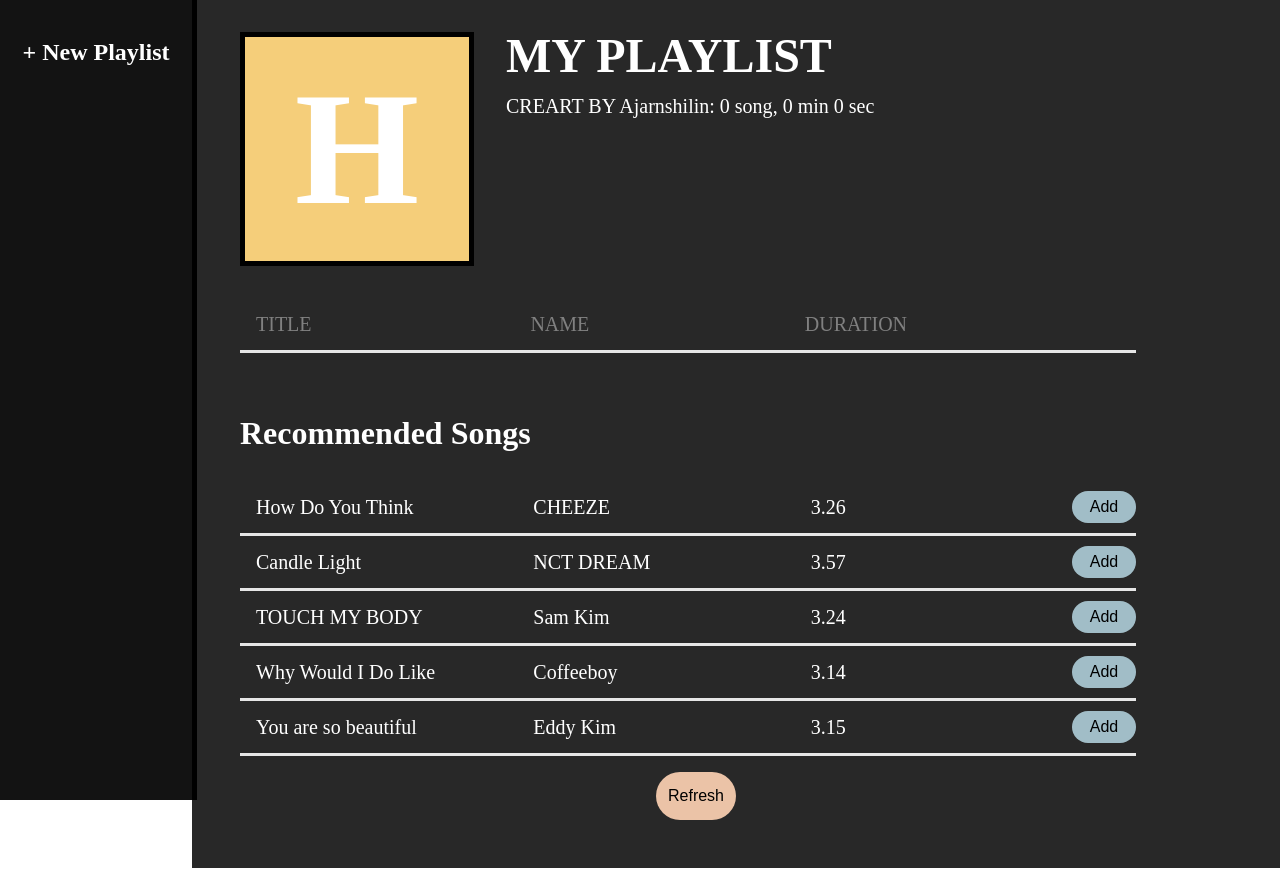
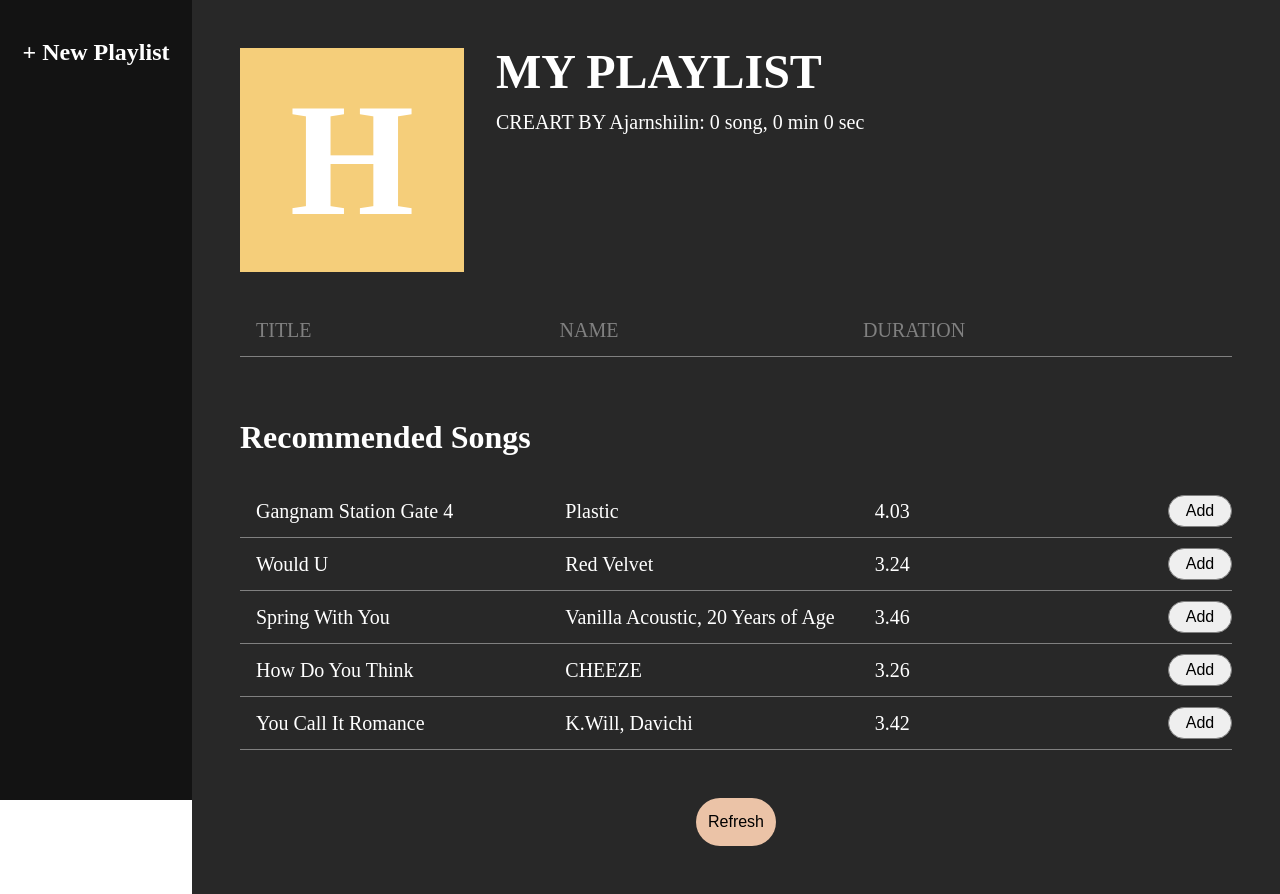
Before and after one commit to Ajarnshilin/DII-playlist, a React (Create React App) app: page / in a window 1280 px wide. Before the commit the page ends 868 px from the top, so only its background shows below. Built offline with nearby package versions, Linux system fonts and the light colour scheme.

Commit message:
ADD hell commit

```diff
--- a/src/components/Button/AddSong.js
+++ b/src/components/Button/AddSong.js
@@ -4,13 +4,12 @@ import { ListContextV2 } from '../../context/ListContextV2'
 import { AddTime } from '../../util/AddTime'
 
 const SongContainer = styled.div`
-  width: 70vw;
   display: flex;
   flex-direction: row;
   justify-content: center;
   align-items: center;
   /* margin-top: 0.5rem; */
-  border-bottom: solid #e6e6e6;
+  border-bottom: 1px solid grey;
   flex: 0.5;
   display: flex;
 `
@@ -34,8 +33,7 @@ const SongDuration = styled.div`
 const Add = styled.button`
   height: 2rem;
   width: 4rem;
-  background-color: #a1bdc7;
-  border: 0;
+  border: 1px solid grey;
   color: black;
   font-size: 1rem;
   outline: none;
--- a/src/components/Button/RemoveSong.js
+++ b/src/components/Button/RemoveSong.js
@@ -4,13 +4,12 @@ import { ListContextV2 } from '../../context/ListContextV2'
 import { SubtractTime } from '../../util/SubtractTime'
 
 const SongContainer = styled.div`
-  width: 70vw;
   display: flex;
   flex-direction: row;
   justify-content: center;
   align-items: center;
   /* margin-top: 0.5rem; */
-  border-bottom: solid #e6e6e6;
+  border-bottom: 1px solid grey;
   flex: 0.5;
   display: flex;
 `
@@ -32,7 +31,7 @@ const SongDuration = styled.div`
 `
 
 const Remove = styled.button`
-  height: 2.5rem;
+  height: 2rem;
   width: 5rem;
   background-color: #deaead;
   border: 0;
--- a/src/components/Content/Header.js
+++ b/src/components/Content/Header.js
@@ -3,7 +3,7 @@ import styled from "styled-components";
 import { ListContextV2 } from '../../context/ListContextV2'
 
 const Head = styled.div`
-  margin: 2rem 0 2rem 0;
+  margin-bottom: 2rem;
   display: flex;
   flex-direction: row;
 
@@ -14,14 +14,12 @@ const RightHeader = styled.div`
     font-size:3rem;
     font-weight:600;
     margin-bottom: 1rem;
-    /* margin: 2rem 0 1rem 0; */
   }
 `
 const Pic = styled.div`
   width: 10rem;
   height: 10rem;
   background-color: #f5ce7a;
-  border:5px solid black;
   padding: 2rem;
 
   span {
--- a/src/components/Content/Playlist.js
+++ b/src/components/Content/Playlist.js
@@ -5,15 +5,14 @@ import songJson from "../../song.json"
 import { ListContextV2 } from '../../context/ListContextV2'
 
 const SongContainer = styled.div`
-  width: 70vw;
   display: flex;
   flex-direction: row;
   justify-content: center;
   align-items: center;
   /* margin-top: 0.5rem; */
-  border-bottom: solid #e6e6e6;
+  border-bottom: 1px solid grey;
   flex: 0.5;
-  dispay: flex;
+  display: flex;
   `
 const AddedSongTitle = styled.div`
   flex: 1;
--- a/src/components/Content/Recommend.js
+++ b/src/components/Content/Recommend.js
@@ -1,13 +1,14 @@
-import React, { useEffect } from "react";
-import songJson from "../../songV2.json"
+import React from "react";
+import songJson from "../../song.json"
 import AddSong from "../Button/AddSong";
 
 
 function Recommend(props) {
+    let RandomSongJson = Object.assign([], songJson);
 
     return (
         <>
-        {songJson.sort((a,b) => Math.random() - Math.random()).slice(0,5).map((item, key) => (
+        {RandomSongJson.sort((a,b) => Math.random() - Math.random()).slice(0,5).map((item, key) => (
             <AddSong key={key} props={item}/>
         ))}
         </>
--- a/src/components/Content/index.js
+++ b/src/components/Content/index.js
@@ -22,7 +22,7 @@ const Wrapper = styled.div`
 `;
 
 const Text = styled.div`
-  margin-left: 3rem;
+margin: 3rem 3rem 0 3rem;
   font-size: 1.25rem;
   h2 {
     font-size: 2rem;
@@ -32,12 +32,10 @@ const Text = styled.div`
   }
 `;
 const SongContainer = styled.div`
-  width: 70vw;
   display: flex;
   flex-direction: row;
   justify-content: center;
   align-items: center;
-  /* margin-top: 0.5rem; */
   border-bottom: solid #919496;
   flex: 0.5;
   display: flex;
@@ -118,7 +116,7 @@ const Refresh = styled.button`
   font-size: 1rem;
   outline: none;
   border-radius: 45px;
-  margin: 1rem;
+  margin: 3rem 3rem 3rem 3rem;
   cursor: pointer;
   &:hover {
     background-color: #c99c7d;
@@ -128,9 +126,7 @@ const Refresh = styled.button`
 const Footer = styled.div`
 display: flex;
 align-items: center;
-margin-bottom: 2rem;
 justify-content: center;
-margin-right: 5rem;
 `
 
 function Content() {
--- a/src/components/FormCreatePlaylist.js
+++ b/src/components/FormCreatePlaylist.js
@@ -31,10 +31,8 @@ const Input = styled.input`
   margin: 10px 0;
   padding: 5px 10px;
   height: 20px;
-  border: solid 3px black;
   outline: none;
   &:focus {
-    border: 1px solid #0c1737;
   }
 `;
 const Button = styled.button`
--- a/src/components/Navbar.js
+++ b/src/components/Navbar.js
@@ -11,7 +11,6 @@ const Container = styled.div`
   background-color:#131313;
   margin: 0;
   padding: 0;
-  border-right: 5px solid black;
   position: fixed;
   overflow-x: hidden;
 `;
@@ -29,8 +28,9 @@ const NewPlaylist = styled.span`
   color: #fff;
   flex-direction: column;
   justify-content: center;
-  cursor: pointer;x
+  cursor: pointer;
 `;
+
 const Close = styled.div`
   font-size:2rem;
   display: flex;
@@ -80,10 +80,8 @@ const Input = styled.input`
   margin: 10px 0;
   padding: 5px 10px;
   height: 20px;
-  border: solid 3px black;
   outline: none;
   &:focus {
-    border: 1px solid #0c1737;
   }
 `;
 
--- a/src/songV2.json
+++ /dev/null
@@ -1,242 +0,0 @@
-[
-    {
-      "id": 1,
-      "title": "Spring again",
-      "artist": "Cao Lu, Kisum, Yerin",
-      "duration": 3.57
-    },
-    {
-      "id": 2,
-      "title": "Blueberry Eyes (feat. SUGA of BTS)",
-      "artist": "MAX, SUGA",
-      "duration": 2.52
-    },
-    {
-      "id": 3,
-      "title": "A Rocket to the Moon",
-      "artist": "Gavin D",
-      "duration": 4.52
-    },
-    {
-      "id": 4,
-      "title": "Because Of You",
-      "artist": "EZ Kim",
-      "duration": 3.16
-    },
-    {
-      "id": 5,
-      "title": "Say Yes",
-      "artist": "Loco, Punch",
-      "duration": 3.39
-    },
-    {
-      "id": 6,
-      "title": "My Eyes",
-      "artist": "10cm",
-      "duration": 2.37
-    },
-    {
-      "id": 7,
-      "title": "Be With You",
-      "artist": "AKMU",
-      "duration": 3.07
-    },
-    {
-      "id": 8,
-      "title": "Soft",
-      "artist": "J_ust",
-      "duration": 3.57
-    },
-    {
-      "id": 9,
-      "title": "Bom",
-      "artist": "BOL4",
-      "duration": 3.37
-    },
-    {
-      "id": 10,
-      "title": "SoulMate",
-      "artist": "ZICO, IU",
-      "duration": 3.39
-    },
-    {
-      "id": 11,
-      "title": "How Do You Think",
-      "artist": "CHEEZE",
-      "duration": 3.26
-    },
-    {
-      "id": 12,
-      "title": "My Blossom",
-      "artist": "SOYOU",
-      "duration": 3.40
-    },
-    {
-      "id": 13,
-      "title": "Heartbeat",
-      "artist": "SURAN",
-      "duration": 3.53
-    },
-    {
-      "id": 14,
-      "title": "Spring With You",
-      "artist": "Vanilla Acoustic, 20 Years of Age",
-      "duration": 3.46
-    },
-    {
-      "id": 15,
-      "title": "Candle Light",
-      "artist": "NCT DREAM",
-      "duration": 3.57
-    },
-    {
-      "id": 16,
-      "title": "Little Star",
-      "artist": "Standing Egg",
-      "duration": 3.33
-    },
-    {
-      "id": 17,
-      "title": "Honey Tea",
-      "artist": "OOHYO",
-      "duration": 3.55
-    },
-    {
-      "id": 18,
-      "title": "Under Caffeine",
-      "artist": "Stella Jang",
-      "duration": 3.21
-    },
-    {
-      "id": 19,
-      "title": "Ring My Bell",
-      "artist": "Suzy",
-      "duration": 3.26
-    },
-    {
-      "id": 20,
-      "title": "TOUCH MY BODY",
-      "artist": "Sam Kim",
-      "duration": 3.24
-    },
-    {
-      "id": 21,
-      "title": "Pluto",
-      "artist": "Chamsom",
-      "duration": 3.56
-    },
-    {
-      "id": 22,
-      "title": "Draw The Line",
-      "artist": "1415",
-      "duration": 2.40
-    },
-    {
-      "id": 23,
-      "title": "Coffee & Tea",
-      "artist": "Eddy Kim, Solar",
-      "duration": 3.14
-    },
-    {
-      "id": 24,
-      "title": "Love Rain",
-      "artist": "YUJU",
-      "duration": 3.30
-    },
-    {
-      "id": 25,
-      "title": "Would U",
-      "artist": "Red Velvet",
-      "duration": 3.24
-    },
-    {
-      "id": 26,
-      "title": "eight",
-      "artist": "IU, SUGA",
-      "duration": 2.48
-    },
-    {
-      "id": 27,
-      "title": "Eiffel Tower Effect",
-      "artist": "Today's hot song",
-      "duration": 3.14
-    },
-    {
-      "id": 28,
-      "title": "Love Story",
-      "artist": "SURAN, Crush",
-      "duration": 3.41
-    },
-    {
-      "id": 29,
-      "title": "Love Like That",
-      "artist": "LambC",
-      "duration": 3.34
-    },
-    {
-      "id": 30,
-      "title": "Always You",
-      "artist": "Vanilla Acoustic",
-      "duration": 3.13
-    },
-    {
-      "id": 31,
-      "title": "You Call It Romance",
-      "artist": "K.Will, Davichi",
-      "duration": 3.42
-    },
-    {
-      "id": 32,
-      "title": "When The Wind Blows",
-      "artist": "YOONA",
-      "duration": 3.46
-    },
-    {
-      "id": 33,
-      "title": "Why Would I Do Like",
-      "artist": "Coffeeboy",
-      "duration": 3.14
-    },
-    {
-      "id": 34,
-      "title": "Gangnam Station Gate 4",
-      "artist": "Plastic",
-      "duration": 4.03
-    },
-    {
-      "id": 35,
-      "title": "Dream",
-      "artist": "Suzy, BAEKHYUN",
-      "duration": 3.42
-    },
-    {
-      "id": 36,
-      "title": "Coffee Reprise Version",
-      "artist": "Urban Zakapa",
-      "duration": 3.49
-    },
-    {
-      "id": 37,
-      "title": "You are so beautiful",
-      "artist": "Eddy Kim",
-      "duration": 3.15
-    },
-    {
-      "id": 38,
-      "title": "instagram",
-      "artist": "DEAN",
-      "duration": 4.16
-    },
-    {
-      "id": 39,
-      "title": "Everytime",
-      "artist": "CHEN",
-      "duration": 3.09
-    },
-    {
-      "id": 40,
-      "title": "Bye Babe",
-      "artist": "CHEN, 10cm",
-      "duration": 3.18
-    }
-  ]
--- a/src/util/AddTime.js
+++ b/src/util/AddTime.js
@@ -6,7 +6,6 @@ export function AddTime(currentDuration,Addedsong){
     let secondRemainder = 0;
     currentDuration = currentDuration.split("  min  ");
     Addedsong = Addedsong.split(".");
-    console.log(Addedsong,currentDuration)
     second = parseFloat(currentDuration[1]) + parseFloat(Addedsong[1]);
     secondRemainder = second % 60;
     minute = parseFloat(currentDuration[0]) + parseFloat(Addedsong[0]);
--- a/src/util/SubtractTime.js
+++ b/src/util/SubtractTime.js
@@ -6,7 +6,6 @@ export function SubtractTime(currentDuration,RemovedSong){
     let secondRemainder = 0;
     currentDuration = currentDuration.split("  min  ");
     RemovedSong = RemovedSong.split(".");
-    console.log(RemovedSong,currentDuration)
     second = parseFloat(currentDuration[1]) - parseFloat(RemovedSong[1]);
     secondRemainder = second % 60;
     minute = parseFloat(currentDuration[0]) - parseFloat(RemovedSong[0]);
```
